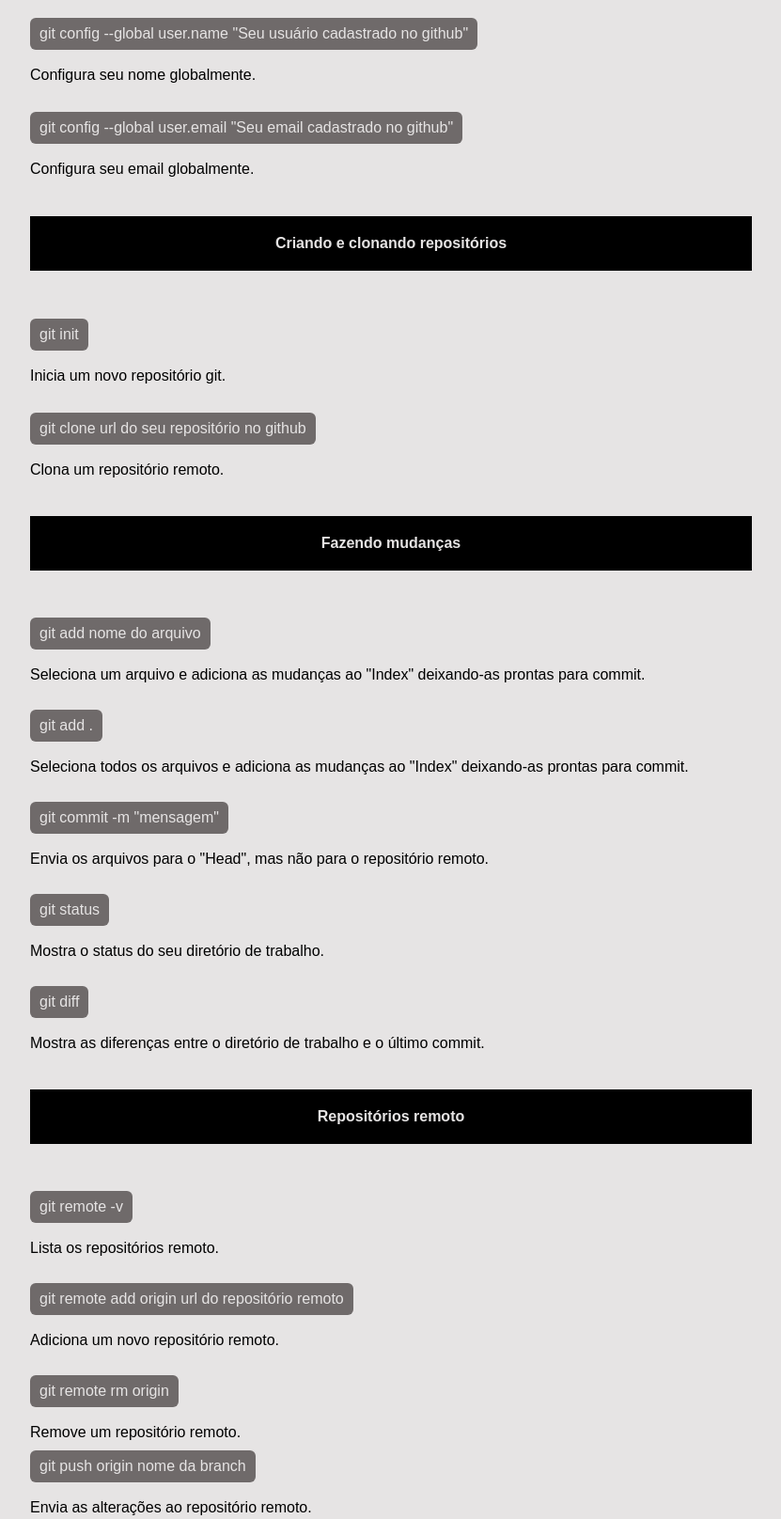
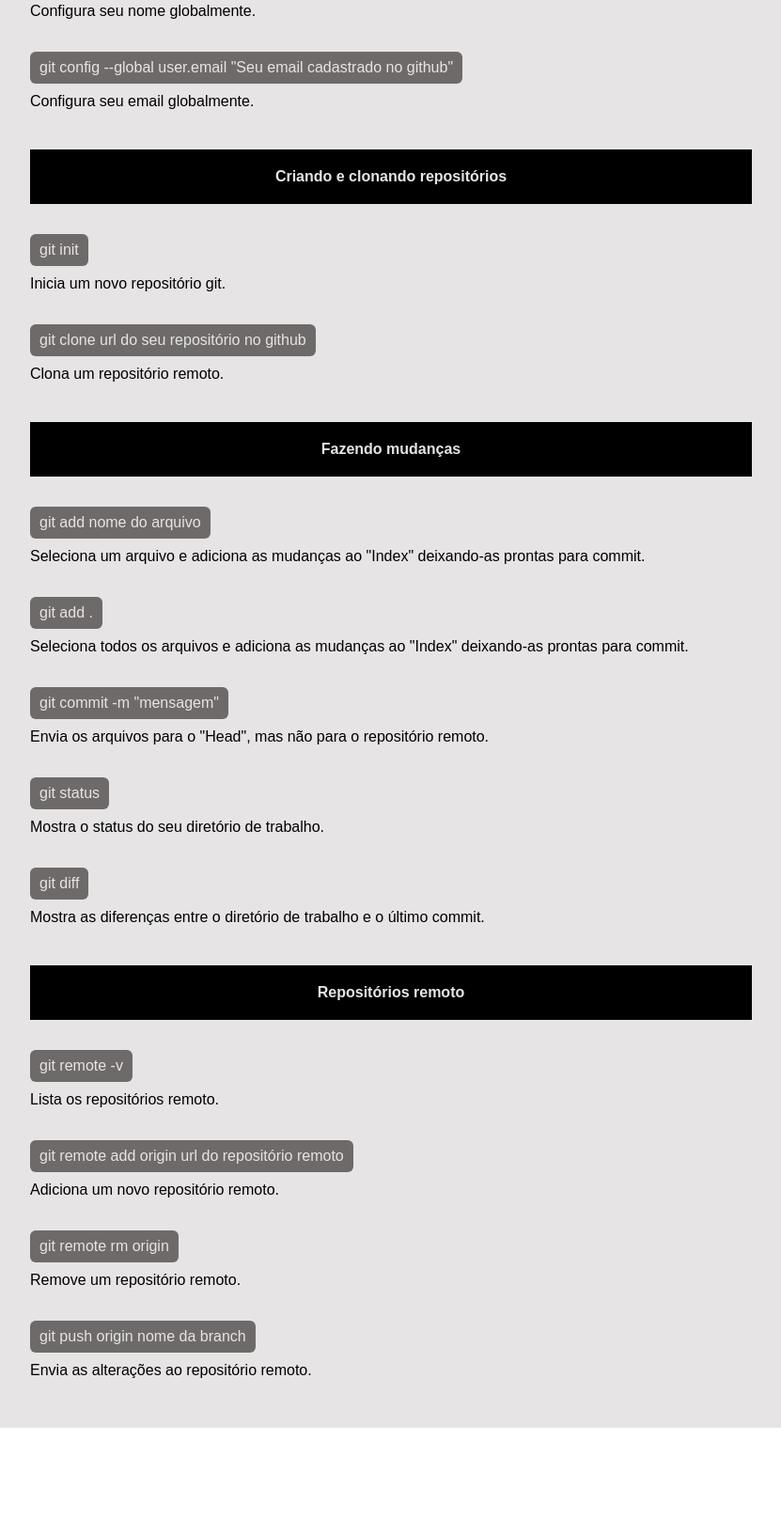
Before and after one commit to Filipe5G/comandos_git, a plain HTML site: page index.html in a window 1280 px wide. Shown: the part 477-2093 px from the top of the page at 94% size, without its empty margins (224-1055 px from the left). After the commit the page ends 1996 px from the top, so only its background shows below. Drawn offline with Linux system fonts and the light colour scheme.

Commit message:
Corrigindo bugs no layout - revisão 02

```diff
--- a/index.html
+++ b/index.html
@@ -36,72 +36,71 @@
                 <p>7 Histórico</p>
                 <p>8 Tags</p>
                 <p>9 Stashing</p> -->
-                <div class="content">
+
                 <article class="configurando_git">
                     <h2>Configurando Git</h2>
-                        <p>
+                    <div class="content">
                         <span class="code">git config --global user.name "Seu usuário cadastrado no github"</span>
-                            <br><br> Configura seu nome globalmente.
-                        </p><br>
-                        <p>
+                        <p>Configura seu nome globalmente.</p>
+                    </div>
+                    <div class="content">
                         <span class="code">git config --global user.email "Seu email cadastrado no github"</span>
-                            <br><br> Configura seu email globalmente.
-                        </p>
+                        <p>Configura seu email globalmente.</p>
+                    </div>
                 </article>
                 <article class="criando_e_clonando_repositorios">
                     <h2>Criando e clonando repositórios</h2>
-                        <p>
+                    <div class="content">
                         <span class="code">git init</span>
-                            <br><br> Inicia um novo repositório git.
-                        </p><br>
-                        <p>
+                        <p>Inicia um novo repositório git.</p>
+                    </div>
+                    <div class="content">
                         <span class="code">git clone url do seu repositório no github</span>
-                            <br><br> Clona um repositório remoto.
-                        </p>
+                        <p>Clona um repositório remoto.</p>
+                    </div>
                 </article>
                 <article class="fazendo_mudancas">
                     <h2>Fazendo mudanças</h2>
-                        <p>
+                    <div class="content">
                         <span class="code">git add nome do arquivo</span>
-                            <br><br> Seleciona um arquivo e adiciona as mudanças ao "Index" deixando-as prontas para commit.
-                        </p><br>
-                        <p>
+                        <p>Seleciona um arquivo e adiciona as mudanças ao "Index" deixando-as prontas para commit.</p>
+                    </div>
+                    <div class="content">
                         <span class="code">git add .</span>
-                            <br><br> Seleciona todos os arquivos e adiciona as mudanças ao "Index" deixando-as prontas para commit.
-                        </p><br>
-                        <p>
+                        <p>Seleciona todos os arquivos e adiciona as mudanças ao "Index" deixando-as prontas para commit.</p>
+                    </div>
+                    <div class="content">
                         <span class="code">git commit -m "mensagem"</span>
-                            <br><br> Envia os arquivos para o "Head", mas não para o repositório remoto.
-                        </p><br>
-                        <p>
+                        <p>Envia os arquivos para o "Head", mas não para o repositório remoto.</p>
+                    </div>
+                    <div class="content">
                         <span class="code">git status</span>
-                            <br><br> Mostra o status do seu diretório de trabalho.
-                        </p><br>
-                        <p>
+                        <p>Mostra o status do seu diretório de trabalho.</p>
+                    </div>
+                    <div class="content">
                         <span class="code">git diff</span>
-                            <br><br> Mostra as diferenças entre o diretório de trabalho e o último commit.
-                        </p>
+                        <p>Mostra as diferenças entre o diretório de trabalho e o último commit.</p>
+                    </div>
                 </article>
                 <article class="repositorios_remoto">
                     <h2>Repositórios remoto</h2>
-                        <p>
+                    <div class="content">
                         <span class="code">git remote -v</span>
-                            <br><br> Lista os repositórios remoto.
-                        </p><br>
-                        <p>
+                        <p>Lista os repositórios remoto.</p>
+                    </div>
+                    <div class="content">
                         <span class="code">git remote add origin url do repositório remoto</span>
-                            <br><br> Adiciona um novo repositório remoto.
-                        </p><br>
-                        <p>
+                        <p>Adiciona um novo repositório remoto.</p>
+                    </div>
+                    <div class="content">
                         <span class="code">git remote rm origin</span>
-                            <br><br> Remove um repositório remoto.
-                        </p>
-                        <p>
+                        <p>Remove um repositório remoto.</p>
+                    </div>
+                    <div class="content">
                         <span class="code">git push origin nome da branch</span>
-                            <br><br> Envia as alterações ao repositório remoto.
-                        </p>
+                        <p>Envia as alterações ao repositório remoto.</p>
+                    </div>
                 </article>
-                </div>
             </div>
         </div>
     </main>
--- a/style.css
+++ b/style.css
@@ -59,26 +59,27 @@
     width: 100%;
     margin-top: 40px;
     display: grid;
+    gap: 40px;
     /* background-color: goldenrod; */
 }
 
-.configurando_git, .criando_e_clonando_repositorios {
-    height: 320px;
+.configurando_git, .criando_e_clonando_repositorios,
+.fazendo_mudancas, .repositorios_remoto {
     display: grid;
     align-items: center;
-}
-
-.fazendo_mudancas, .repositorios_remoto {
-    min-height: 570px;
+    gap: 22px;
 }
 
 .content {
-    width: 100%;
-    height: 100%;
-    display: grid;
+    height: 74px;
+    /* background-color: orange; */
 }
 
-.content article > h2 {
+.content > p {
+    margin-top: 10px;
+}
+
+article > h2 {
     color: var(--primary-text-color);
     background-color: var(--terthiary-color);
     font-weight: bolder;
@@ -86,7 +87,7 @@
     align-items: center;
     justify-content: center;
     padding: 20px 0;
-    margin: 40px 0;
+    /* margin: 40px 0; */
     font-size: 16px;
     user-select: none;
 }
@@ -109,7 +110,7 @@
     .container {
         width: 90%;
     }
-    .timeline, .content {
+    .timeline {
         width: 100%;
     }
     .configurando_git {
@@ -118,4 +119,8 @@
     .fazendo_mudancas {
         min-height: 640px;
     }
+
+    .content {
+        height: auto;
+    }
 }
```
Lines whose indentation alone changed are shown as unchanged.
